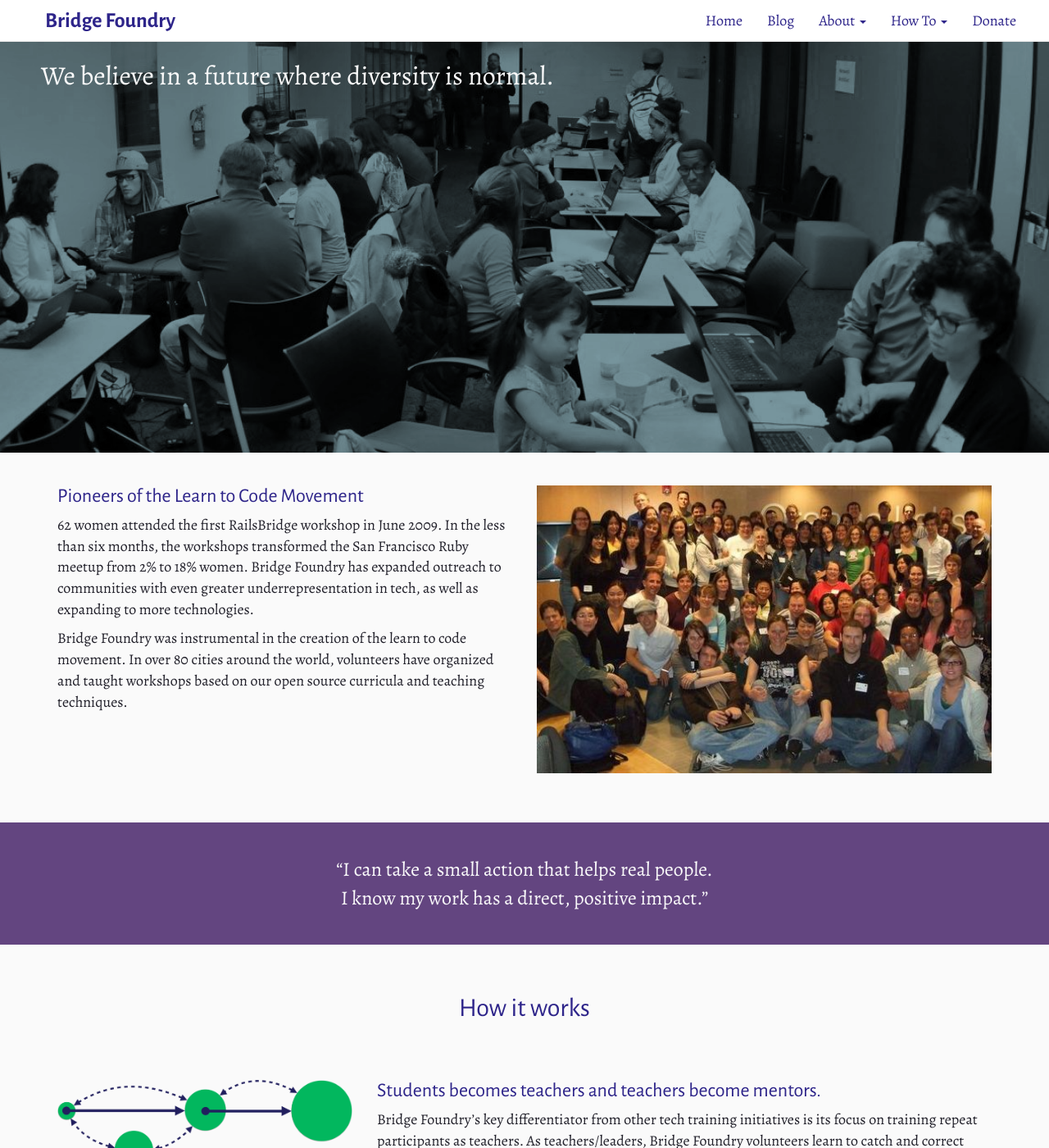
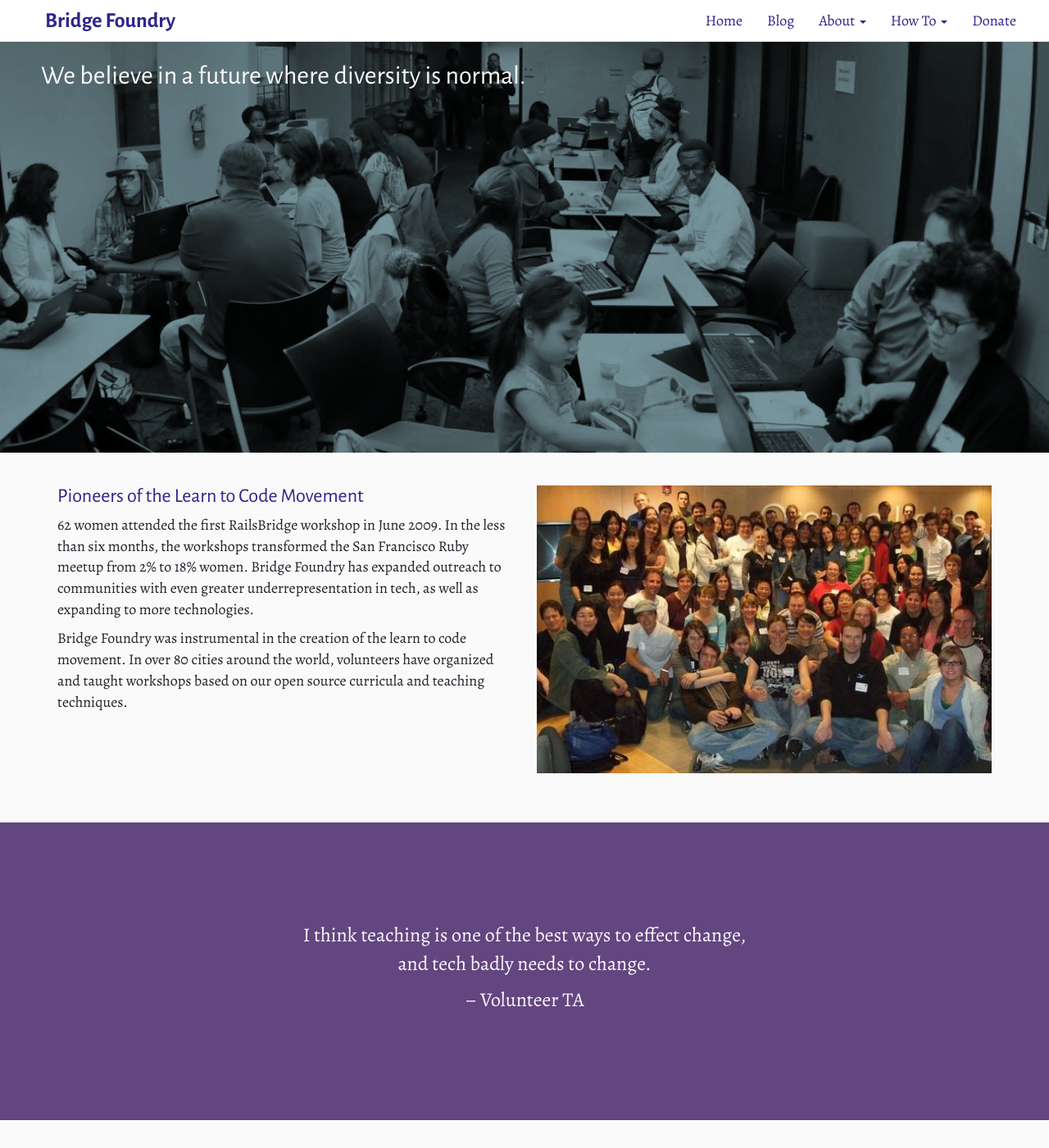
Before and after one commit to Satsaimistoowqp/bridgefoundry.github.io, a Jekyll site: the page built from index.html, in a window 1280 px wide and 1400 px high. Shown: the whole window at 82% size. Built offline with Jekyll 4.4.1, drawn with Linux system fonts in a browser that asks for light colours; some of the changed text lies outside the part shown.

Commit message:
adjust quotes, banner height

```diff
--- a/index.html
+++ b/index.html
@@ -26,10 +26,8 @@ layout: default
 <div class="banner purple">
 
     <div class="row">
-        <p>
-        “I can take a small action that helps real people.<br/>I know my work has a
-        <bold>direct, positive impact</bold>.”
-        </p>
+        <p>I think teaching is one of the best ways to effect change, <br/>and tech badly needs to change.</p>
+        <p>– Volunteer TA</p>
     </div>
 </div>
 <div class="container">
@@ -54,6 +52,7 @@ layout: default
         “Running workshops shaped me
         to become a better mentor
     and trainer at work.”        </p>
+    <p>— Volunteer Teacher</p>
     </div>
   </div>
 </div>
@@ -79,9 +78,10 @@ layout: default
 <div class="banner ruby">
     <div class="row">
         <p>
-          “I want to give back to the organization that <bold>literally</bold> changed my life.”
-        </p>
-    </div>
+            “You can learn many different languages, <br/>grow your career and become a leader.”
+            </p>
+            <p>— Student, Volunteer Teacher & Organizer</p>
+        </div>
   </div>
 
       <div class="container">
--- a/site.scss
+++ b/site.scss
@@ -100,12 +100,15 @@ footer {
   color: $light;
   font-size: 32px;
   padding: 20px 50px;
+  p {
+    font-family: 'Alegreya Sans', sans-serif;
+  }
 }
 
 .banner {
   margin: 40px 0px;
   color: $light;
-  padding: 40px;
+  padding: 120px;
   &.purple {
     background: $elixir-dark;
   }
@@ -123,6 +126,7 @@ footer {
     text-align: center;
     margin: 0px auto;
     font-family: 'Alegreya', serif;
+    padding-bottom: 10px;
   }
 }
 
```
